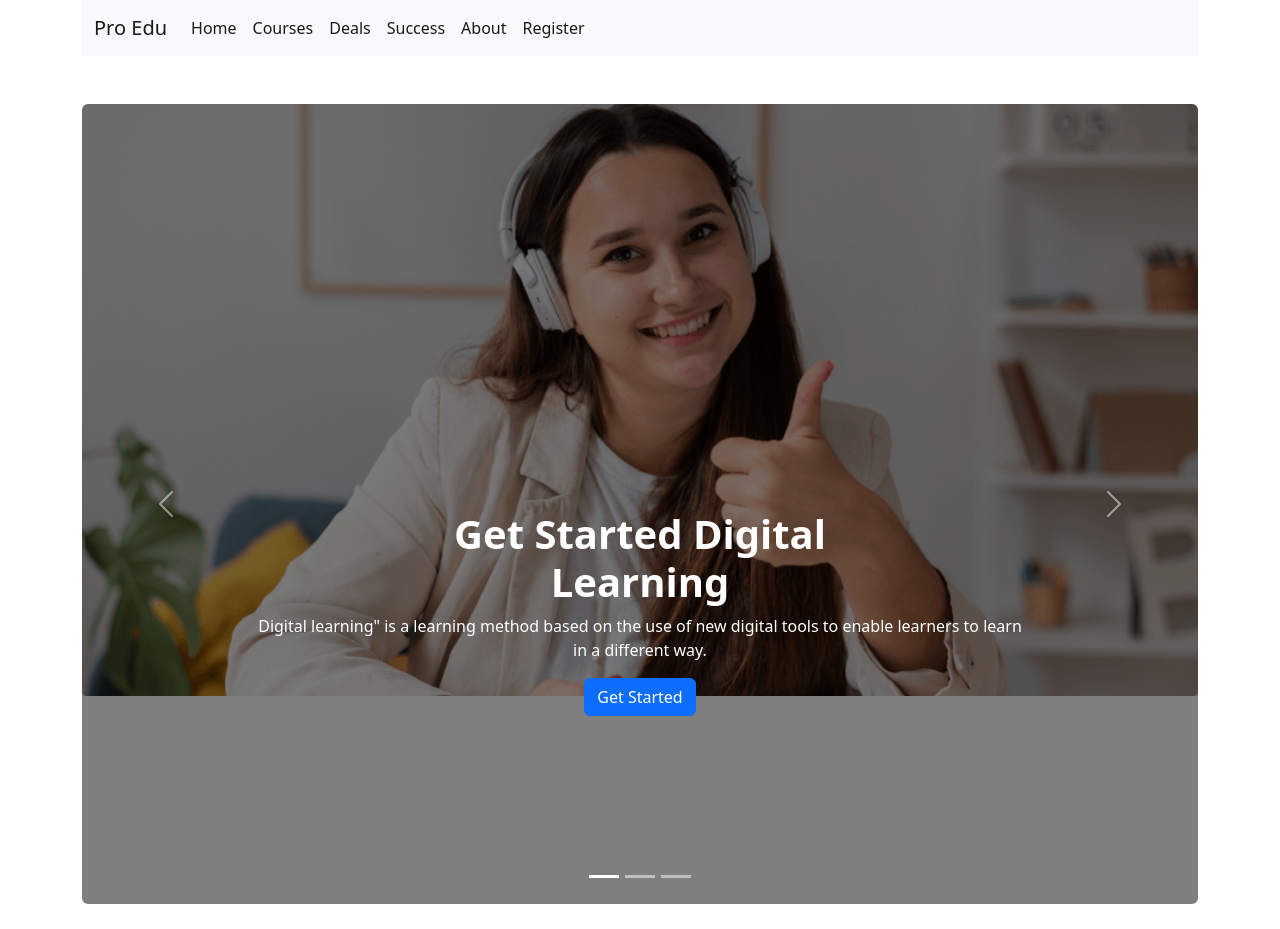
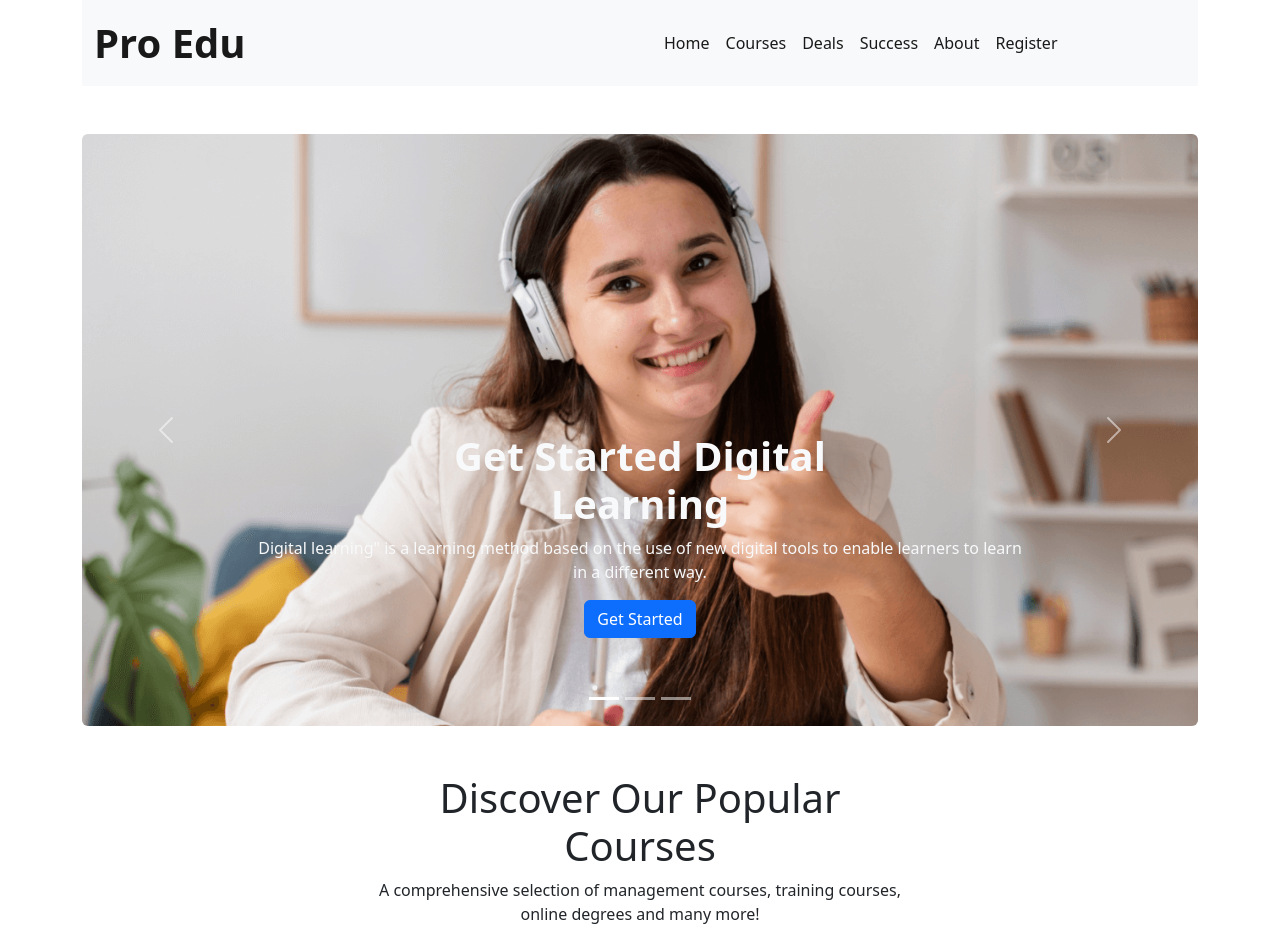
Before and after one commit to mehedihasan2061/study-website, a plain HTML site: page index.html in a window 1280 px wide. Shown: the top 929 px of the page. Drawn offline with nearby package versions, Linux system fonts and the light colour scheme.

Commit message:
text add

```diff
--- a/css/style.css
+++ b/css/style.css
@@ -1,4 +1,4 @@
-.carousel-item{
+/* .carousel-item{
     height: 100vh;
     min-height: 300px;
     background-size: cover;
@@ -17,10 +17,4 @@
 }
 .carousel-caption{
     padding-bottom: 120px;
-}
-.demo{
-    background-color: rgb(34, 89, 241);
-    height: 250px;
-
-
-}
+} */
--- a/index.html
+++ b/index.html
@@ -19,17 +19,17 @@
     ------------------------->
     <header>
         <section class="container">
-            <div class="">
+            <div>
                 <nav class="navbar navbar-expand-lg bg-light">
                     <div class="container-fluid">
-                        <a class="navbar-brand" href="#">Pro Edu</a>
+                        <a class="navbar-brand fs-1 fw-semibold" href="#">Pro Edu</a>
                         <button class="navbar-toggler" type="button" data-bs-toggle="collapse"
                             data-bs-target="#navbarNav" aria-controls="navbarNav" aria-expanded="false"
                             aria-label="Toggle navigation">
                             <span class="navbar-toggler-icon"></span>
                         </button>
                         <div class="collapse navbar-collapse" id="navbarNav">
-                            <ul class="navbar-nav">
+                            <ul class="navbar-nav position-absolute top-40 start-50 mx-3">
                                 <li class="nav-item">
                                     <a class="nav-link active" aria-current="page" href="#">Home</a>
                                 </li>
@@ -71,9 +71,9 @@
                         aria-label="Slide 3"></button>
                 </div>
                 <div class="carousel-inner rounded">
-                    <div class="carousel-item active">
+                    <div class="carousel-item active bg-primary">
                         <img src="./images/cover/cover-1.png" class="d-block w-100" alt="...">
-                        <div class="carousel-caption d-none d-md-block mb-5">
+                        <div class="carousel-caption d-none d-md-block mb-5 text-light">
                             <h1 class="fs-1 fw-bold">Get Started Digital <br> Learning</h1>
                             <p>Digital learning" is a learning method based on the use of new digital tools to enable
                                 learners to learn in a different way.</p>
@@ -187,7 +187,7 @@
                 </div>
                 <div class="col-lg-6">
                     <div class="p-3 border bg-light d-flex rounded">
-                        <img src="./images/course/course-1.png" alt="">
+                        <img src="./images/course/course-6.png" alt="">
                         <div>
                             <h3>Motion Graphics</h3>
                             <p>Motion graphics (sometimes mograph) are pieces of animation or digital footage which
@@ -250,7 +250,7 @@
                     modal section
     ==========================================-->
 
-    <section class="container rounded m-5 demo">
+    <section class="container rounded m-5 bg-primary">
 
         <div class="row">
             <div class="col-md-8 my-5 mx-auto">
```
